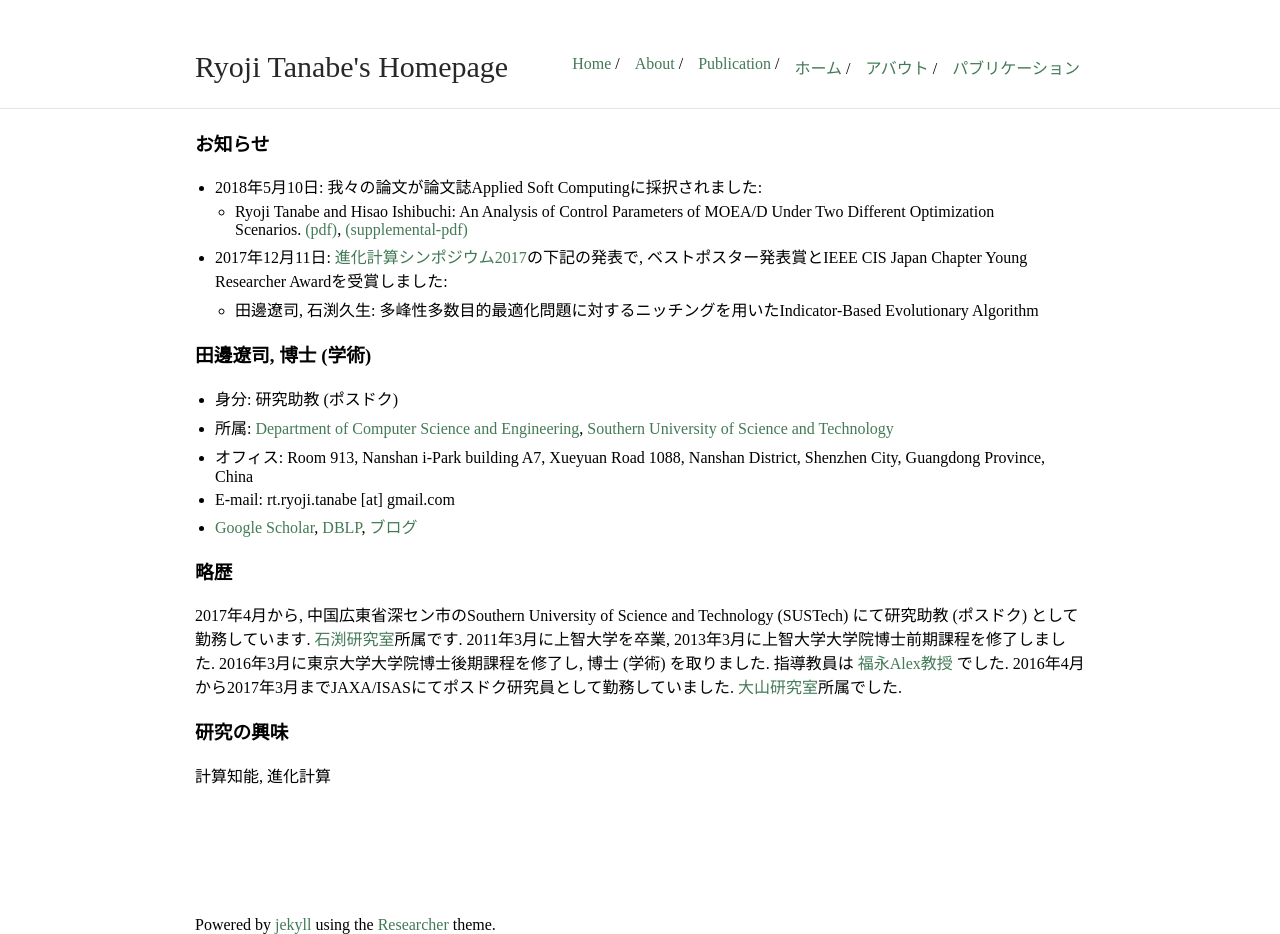
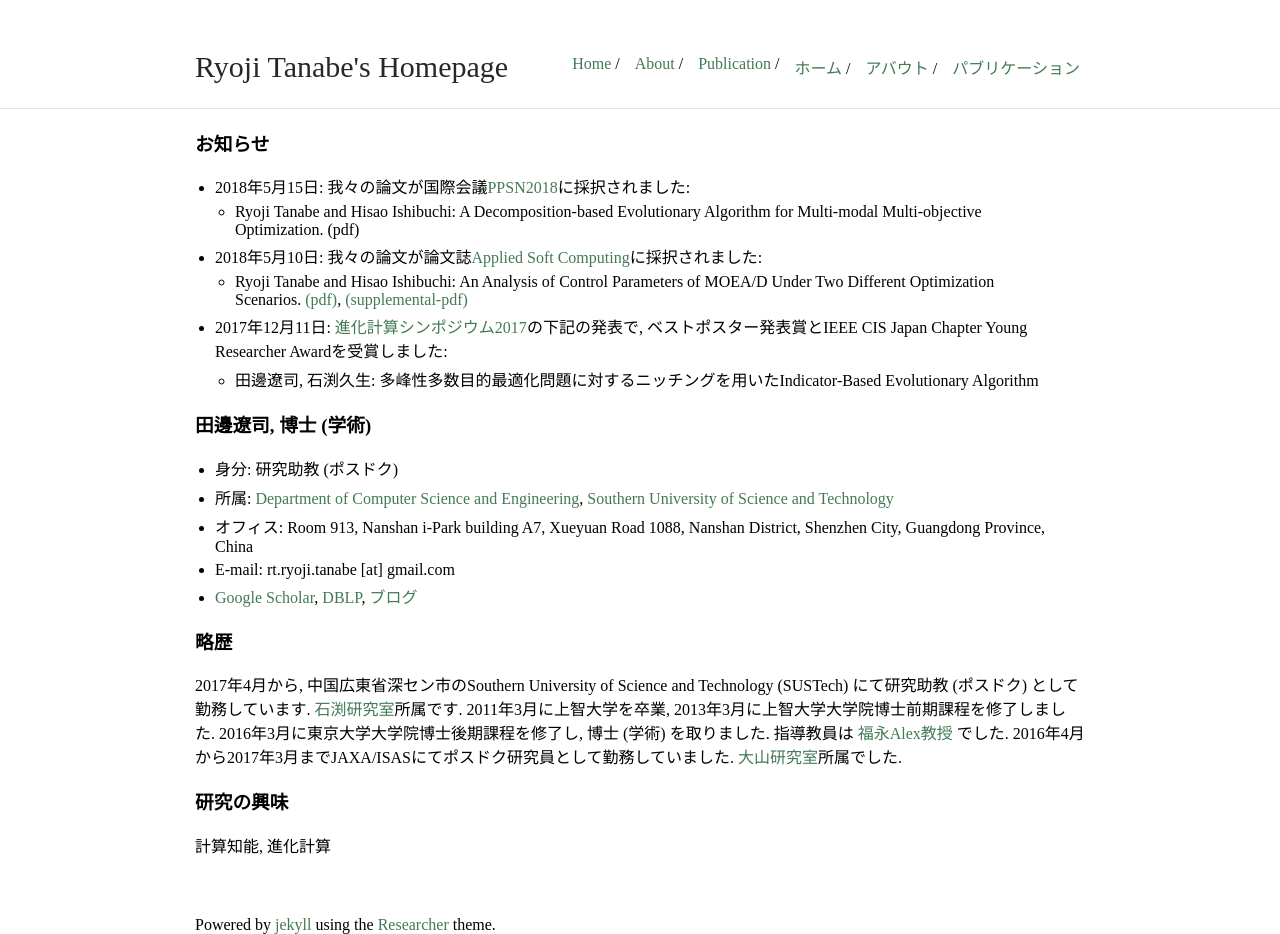
Before and after one commit to ryojitanabe/ryojitanabe.github.io, a Jekyll site: the page built from index-j.md, in a window 1280 px wide. Built offline with Jekyll 4.4.1, drawn with Linux system fonts in a browser that asks for light colours.

Commit message:
add ppsn info

```diff
--- a/index-j.md
+++ b/index-j.md
@@ -6,7 +6,10 @@ title: Ryoji Tanabe's Homepage
 
 ### お知らせ
 
-* 2018年5月10日: 我々の論文が論文誌Applied Soft Computingに採択されました:
+* 2018年5月15日: 我々の論文が国際会議[PPSN2018](http://ppsn2018.dei.uc.pt/)に採択されました:
+    * Ryoji Tanabe and Hisao Ishibuchi: A Decomposition-based Evolutionary Algorithm for Multi-modal Multi-objective Optimization. (pdf)
+
+* 2018年5月10日: 我々の論文が論文誌[Applied Soft Computing](https://www.journals.elsevier.com/applied-soft-computing/)に採択されました:
     * Ryoji Tanabe and Hisao Ishibuchi: An Analysis of Control Parameters of MOEA/D Under Two Different Optimization Scenarios. [(pdf)](pdf/ti-moead-asoc18.pdf), [(supplemental-pdf)](pdf/ti-moead-asoc18-supp.pdf)
 
 
```
Also changed, not shown: index.md (+3 -0 lines), publication.md (+5 -0 lines), 3 other files.
